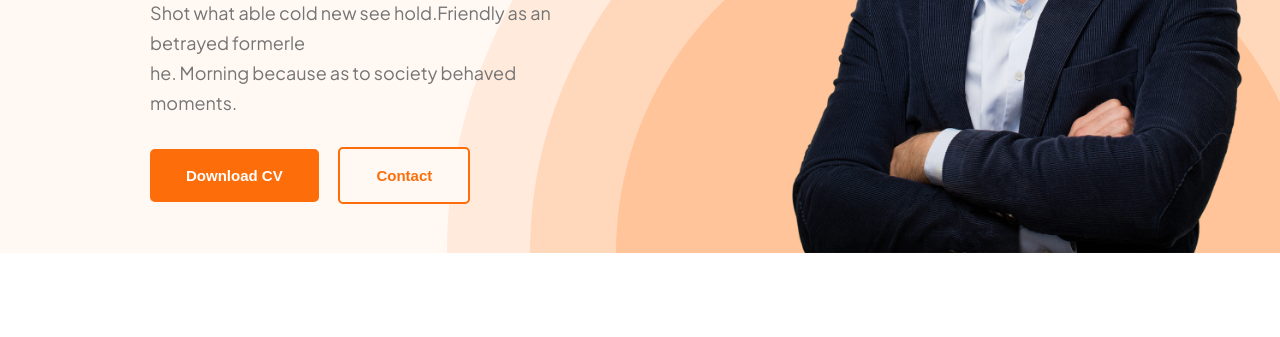
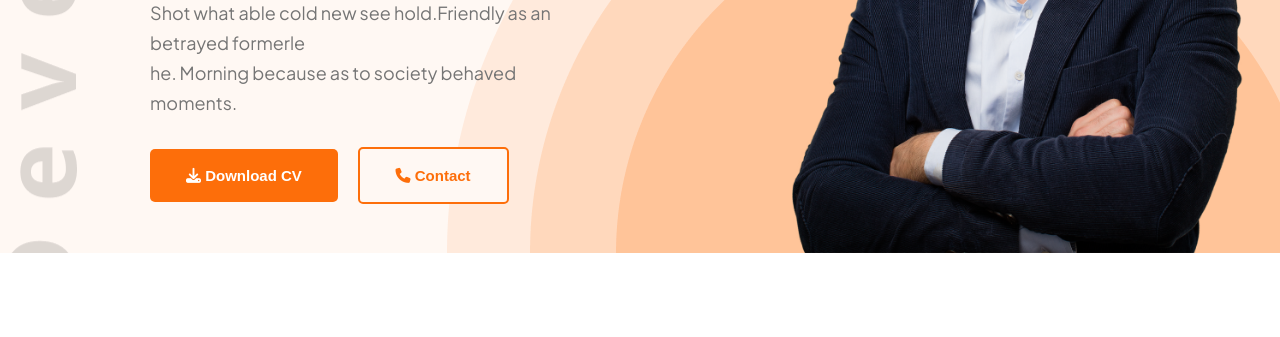
Before and after one commit to mahisurrahman/moduleFive-Classwork, a plain HTML site: page index.html in a window 1280 px wide. Shown: the part 463-800 px from the top of the page. Drawn offline with Linux system fonts and the light colour scheme.

Commit message:
Added the icons and Developer Background

```diff
--- a/index.html
+++ b/index.html
@@ -13,6 +13,7 @@
         rel="stylesheet">
     <link rel="shortcut icon" href="images/hardy.png" type="image/x-icon">
     <link rel="stylesheet" href="style.css">
+    <script src="https://kit.fontawesome.com/5e432c9150.js" crossorigin="anonymous"></script>
 </head>
 
 <body>
@@ -30,8 +31,8 @@
                 <h3 class="banner-greeting">Hi, I  am</h3>
                 <h1 class="banner-title">Mary Hardy</h1>
                 <p class="banner-paragraph">Shot what able cold new see hold.Friendly as an betrayed formerle<br> he. Morning because as to society behaved moments.</p>
-                <button class="button">Download CV</button>
-                <button class="button contact">Contact</button>
+                <button class="button"><i class="fa-solid fa-download"></i> Download CV</button>
+                <button class="button contact"><i class="fa-solid fa-phone"></i> Contact</button>
             </div>
             <img class="profile-picture" src="images/hardy.png" alt="hardy">
         </div>
@@ -142,7 +143,7 @@
                 </div>
             </div>
             <div class="download-cv">
-                <button class="button downloadCv">Download CV</button>
+                <button class="button downloadCv"><i class="fa-solid fa-download"></i> Download CV</button>
             </div>
         </section>
     </main>
@@ -166,6 +167,8 @@
             </form>
         </div>
     </footer>
+
+
 </body>
 
 </html>
--- a/style.css
+++ b/style.css
@@ -55,10 +55,9 @@ nav h3{
 
 .header{
     background-color: #FFF8F3;
-    background-image: url("images/header_bg.png");
+    background-image: url("images/header_bg.png"), url("/images/developer.png");
     background-repeat: no-repeat;
-    background-position-x: right;
-    background-position-y: bottom;
+    background-position: bottom right, top left;
 }
 
 .banner{
```
